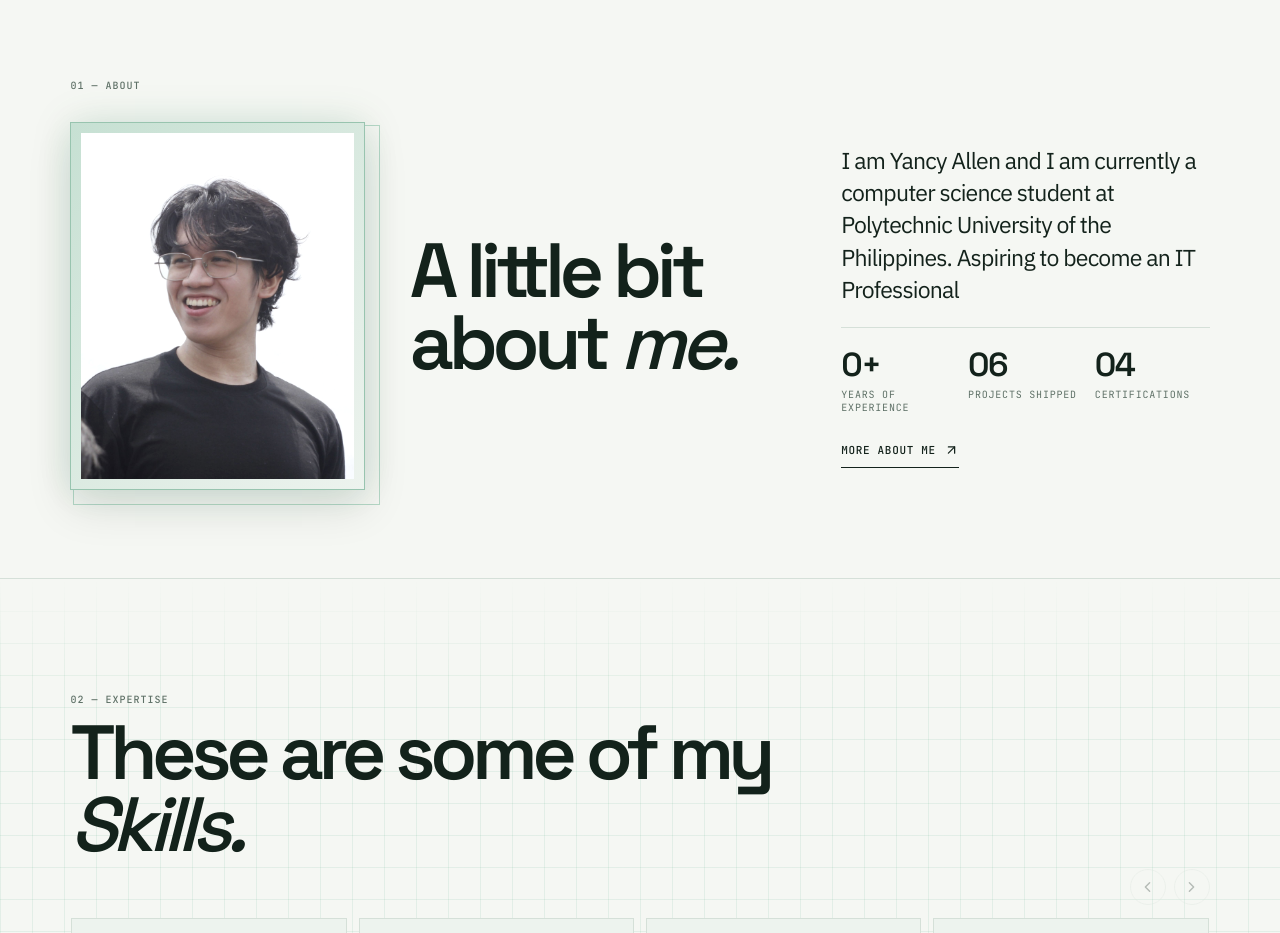
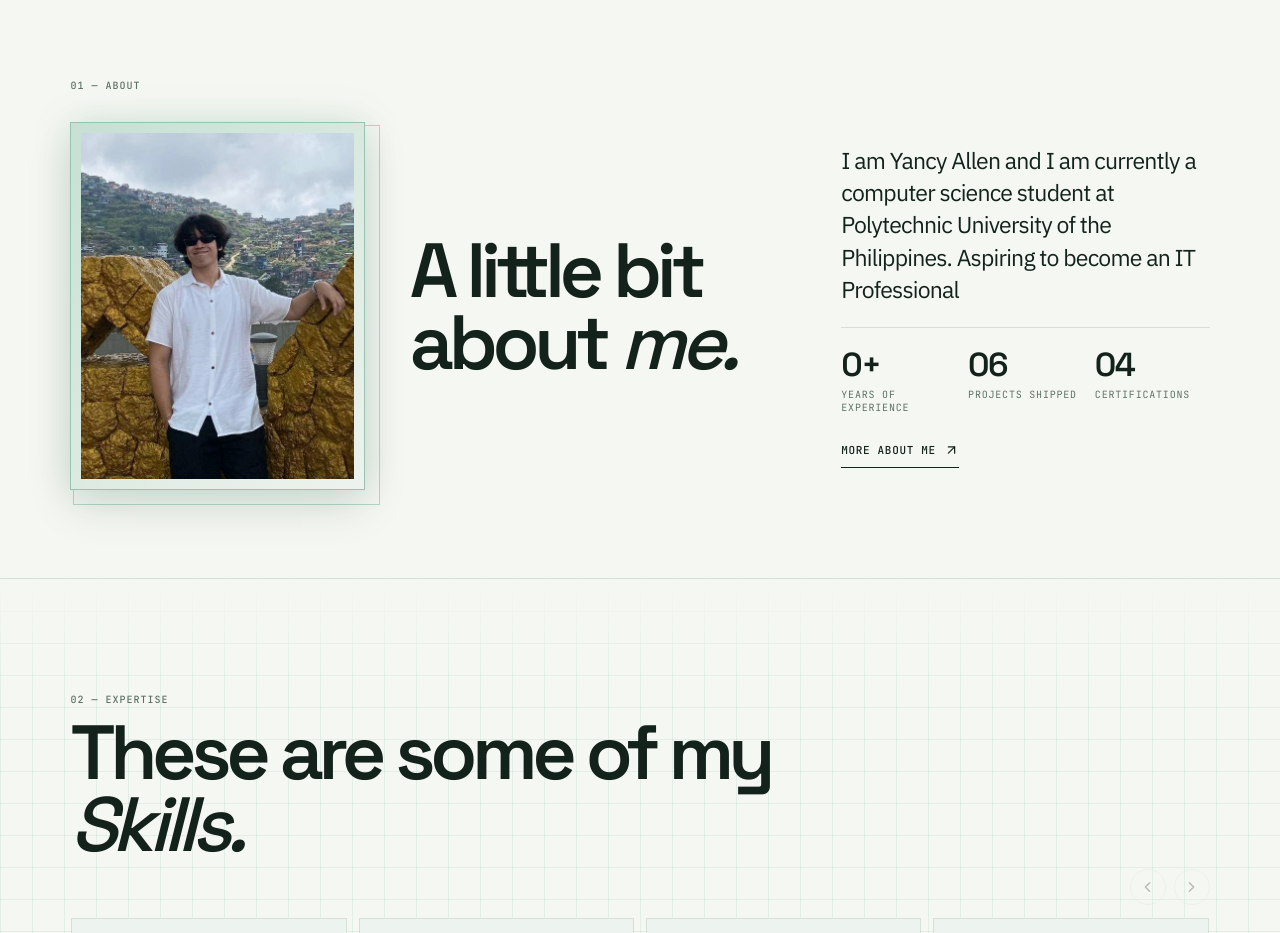
Before and after one commit to yncyyalln/Portfolio-For-Fun, a React (Vite) app: page / in a window 1280 px wide. Shown: the part 820-1753 px from the top of the page. Built offline with nearby package versions, Linux system fonts and the light colour scheme.

Commit message:
changed picture in about me

```diff
--- a/src/data/portfolio.js
+++ b/src/data/portfolio.js
@@ -4,7 +4,7 @@ export const profile = {
   location: 'Based in the Philippines',
   bio: 'I am Yancy Allen and I am currently a computer science student at Polytechnic University of the Philippines. Aspiring to become an IT Professional',
   email: 'tiburcioyancy@gmail.com',
-  photo: '/projects/661758638_4310337749282275_4646094461440985142_n (1).jpg',
+  photo: '/projects/774178710_4453144148334967_8630163707050263630_n.jpg',
   yearsExperience: 0,
   social: {
     github: 'https://github.com/yncyyalln',
```
Also changed, not shown: public/projects/774178710_4453144148334967_8630163707050263630_n.jpg (added).
